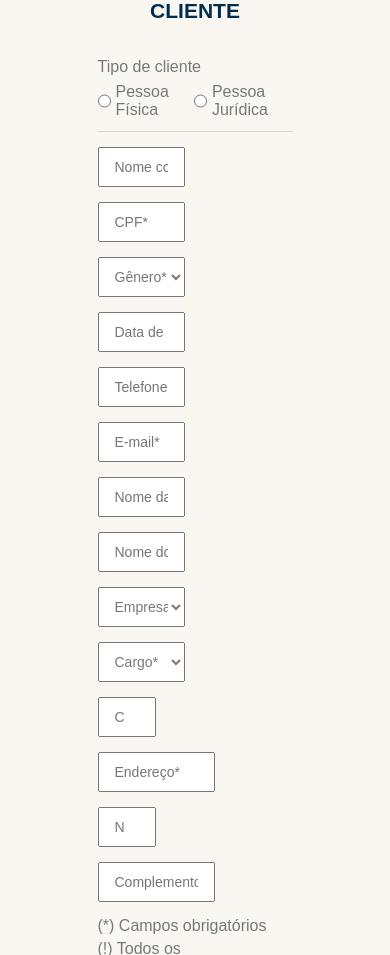
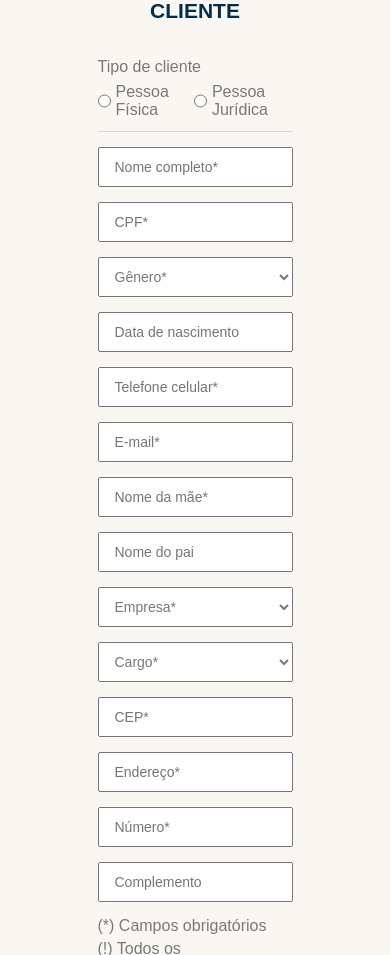
Before and after one commit to VitorLamoya/Project_Automate, a plain HTML site: page index.html in a window 390 px wide. Shown: the part 145-1100 px from the top of the page. Drawn offline with Linux system fonts and the light colour scheme.

Commit message:
Add files via upload

```diff
--- a/css/style.css
+++ b/css/style.css
@@ -153,3 +153,21 @@ body {
     border-radius: 2px;
     background-color: #002D4E;
 }
+
+@media screen and (max-width: 480px) {
+    .itens-menu {
+        display: none;
+    }
+    .form-checkbox {
+        width: 100%;
+    }
+    .form-inputs input[type="text"],select {
+        width: 100%;
+    }
+    .form-inputs input[type="number"] {
+        width: 100%;
+    }
+    .form-inputs input[type="email"] {
+        width: 100%;
+    }
+}
```
